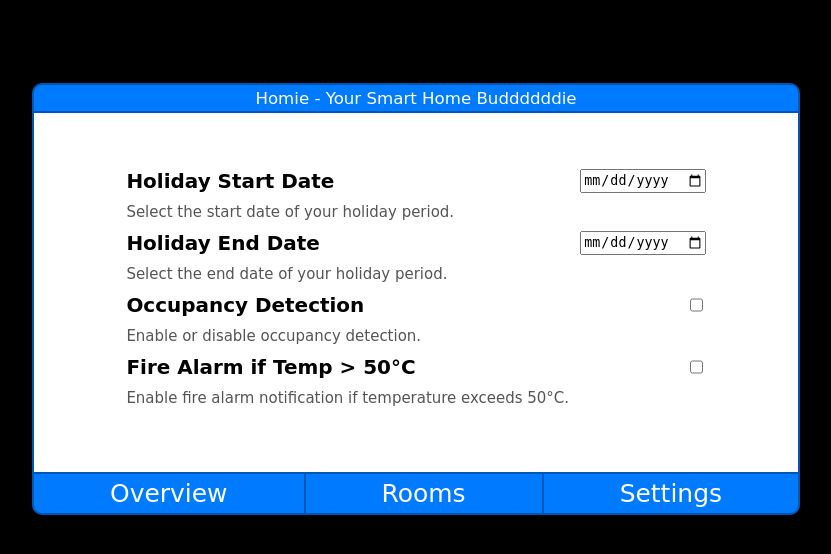
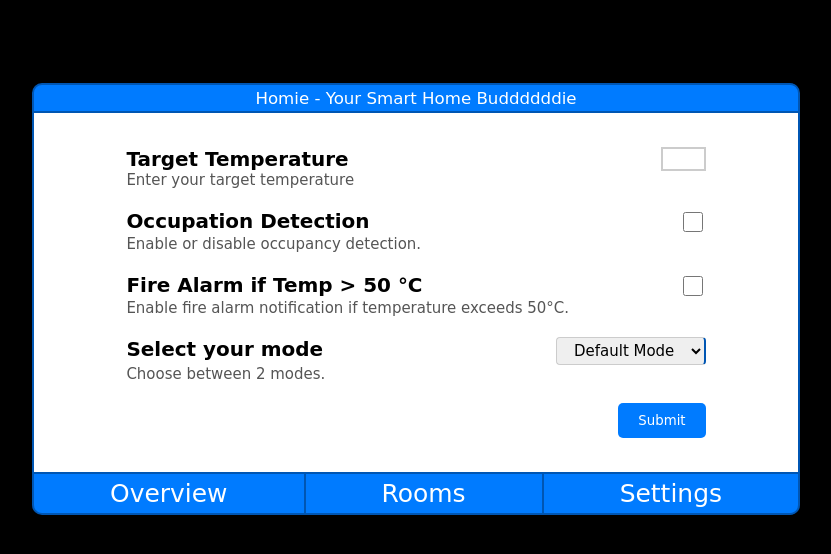
Before and after one commit to LynnningLin/CS6422-GroupD, a Flask app: page /settings in a window 1280 px wide. Shown: the top 554 px of the page, without its empty margins (224-1055 px from the left). Run offline with Flask 3, Linux system fonts and the light colour scheme.

Commit message:
added WTForm, deleted holiday

```diff
--- a/frontend/app.py
+++ b/frontend/app.py
@@ -6,8 +6,10 @@ import random
 import threading
 import queue
 import time
+from forms import settingsForm
 
 app = Flask(__name__)
+app.config["SECRET_KEY"] = "this-is-my-secret-key"
 
 # variables
 ## user input from front end
@@ -25,6 +27,14 @@ shared_data = {
     "current_temperature": 13,
     "is_HVAC_on": False,
     "HVAC_movement": 1
+}
+
+# system configuration for setting page
+system_config = {
+    'target_temperature': 25,
+    'occupation_detect': False,
+    'fire_alarm': False,
+    'mode': 'Default Mode'
 }
 
 # Function to update the variable 'a' every second
@@ -71,7 +81,16 @@ def rooms():
                            room4_temperature=shared_data["current_temperature"],)
 
 
+
 @app.route("/settings",methods=["GET","POST"])
 def settings():
+    form = settingsForm()
+    if form.validate_on_submit():
+        system_config['target_temperature'] = form.target_temperature.data
+        system_config['occupation_detect'] = form.occupation_detect.data
+        system_config['fire_alarm'] = form.fire_alarm.data
+        system_config['mode'] = form.mode.data
 
-    return render_template("settings.html")
+        return redirect(url_for('settings'))
+
+    return render_template("settings.html", form=form, system_config=system_config)
--- a/frontend/forms.py
+++ b/frontend/forms.py
@@ -0,0 +1,10 @@
+from flask_wtf import FlaskForm
+from wtforms import ValidationError, IntegerField, SubmitField, BooleanField, SelectField
+from wtforms.validators import InputRequired
+
+class settingsForm(FlaskForm):
+    target_temperature = IntegerField("Target Temperature",validators=[InputRequired()])
+    occupation_detect = BooleanField("Occupation Detection")
+    fire_alarm = BooleanField("Fire Alarm if Temp > 50 °C")
+    mode = SelectField("Select your mode", choices=[('default', 'Default Mode'), ('economy', 'Economy Mode')])
+    submit = SubmitField("Submit")
--- a/frontend/static/css/settings.css
+++ b/frontend/static/css/settings.css
@@ -7,10 +7,53 @@ main {
     background-color: #ffffff;
 }
 
-.setting_container{
+/* .setting_container{
+    width:100%;
+    margin: auto;
+} */
+
+form{
+    display:flex;
+    flex-direction: column;
     width:80%;
     margin: 0 auto;
 }
+
+input[type="submit"] {
+    font-family: 'Comic Sans MS', 'Comic Sans', cursive, sans-serif;
+    width: auto; /* Ensure the width is based on the content */
+    background-color: #007BFF;
+    align-self: flex-end;
+    color: white;
+    padding: 10px 20px;
+    border: none;
+    border-radius: 5px;
+    cursor: pointer; /* Change cursor on hover */
+}
+
+input#target_temperature {
+    font-family: 'Comic Sans MS', 'Comic Sans', cursive, sans-serif;
+    width:3em;
+    font-size: 0.9em;
+    border: 2px solid #ccc;
+    transition: border-color 0.3s, box-shadow 0.3s;
+    /* background-color: #fff; */
+}
+
+/* input[type="checkbox"] {
+    width:1.5em;
+    border: 2px solid #ccc;
+} */
+input[type="checkbox"] {
+
+    width: 1.5em;
+    height: 1.5em;
+}
+
+input[type="submit"]:hover {
+    background-color: #0056b3;
+}
+
 .setting_item {
     display: flex;
     flex-direction: column;
@@ -37,5 +80,14 @@ main {
     font-size: 0.9em;
     color: #555;
     text-align: left;
-    margin: 10px 0;
+    margin: 0 0 20px 0;
 }
+
+select {
+    font-family: 'Comic Sans MS', 'Comic Sans', cursive, sans-serif;
+    font-size: 0.9em !important; /* getting rid of inheritance from body */
+    padding: 0.2em 0.5em;
+    border: 1px solid #ccc;
+    border-radius: 4px;
+    width: 10em;
+}
--- a/frontend/templates/settings.html
+++ b/frontend/templates/settings.html
@@ -7,38 +7,59 @@
 
 {% block main_content %}
 
+<form action="" method="post" novalidate>
 <div class="setting_container">
     <div class="setting_item">
         <div class="input_row">
-            <label for="holiday_start_date">Holiday Start Date</label>
-            <input type="date" id="holiday_start_date">
+            {{ form.hidden_tag() }}
+            {{ form.target_temperature.label }}
+            {{ form.target_temperature() }}
+            {% for error in form.target_temperature.errors %}
+                {{ error }}
+            {% endfor %}
         </div>
-        <p class="explanation">Select the start date of your holiday period.</p>
+        <p class="explanation">Enter your target temperature</p>
     </div>
 
     <div class="setting_item">
         <div class="input_row">
-            <label for="holiday_end_date">Holiday End Date</label>
-            <input type="date" id="holiday_end_date">
-        </div>
-        <p class="explanation">Select the end date of your holiday period.</p>
-    </div>
-
-    <div class="setting_item">
-        <div class="input_row">
-            <label for="occupancy_detection">Occupancy Detection</label>
-            <input type="checkbox" id="occupancy_detection">
+            {{ form.hidden_tag() }}
+            {{ form.occupation_detect.label }}
+            {{ form.occupation_detect() }}
+            {% for error in form.occupation_detect.errors %}
+                {{ error }}
+            {% endfor %}
         </div>
         <p class="explanation">Enable or disable occupancy detection.</p>
     </div>
 
     <div class="setting_item">
         <div class="input_row">
-            <label for="fire_alarm">Fire Alarm if Temp > 50°C</label>
-            <input type="checkbox" id="fire_alarm">
+            {{ form.hidden_tag() }}
+            {{ form.fire_alarm.label }}
+            {{ form.fire_alarm() }}
+            {% for error in form.fire_alarm.errors %}
+                {{ error }}
+            {% endfor %}
         </div>
         <p class="explanation">Enable fire alarm notification if temperature exceeds 50°C.</p>
     </div>
+
+    <div class="setting_item">
+        <div class="input_row">
+            {{ form.hidden_tag() }}
+            {{ form.mode.label }}
+            {{ form.mode() }}
+            {% for error in form.mode.errors %}
+                {{ error }}
+            {% endfor %}
+        </div>
+        <p class="explanation">Choose between 2 modes.</p>
+    </div>
 </div>
 
+
+    {{ form.submit() }}
+</form>
+
 {% endblock %}
```
Also changed, not shown: frontend/README.md (added).
